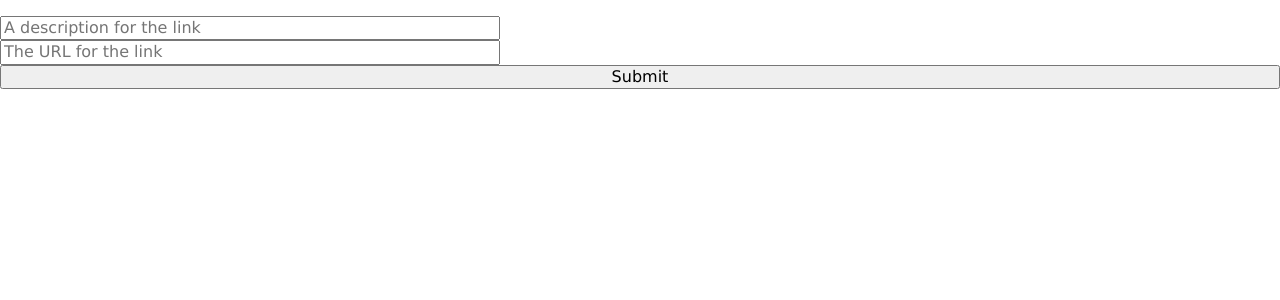
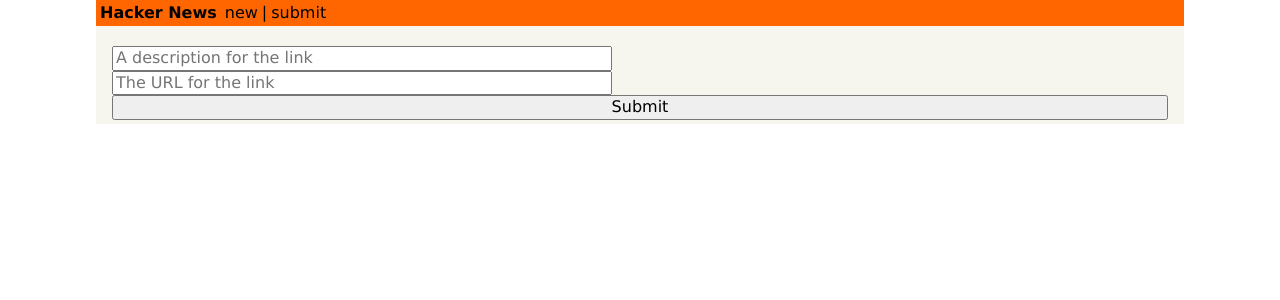
Before and after one commit to abandisch/graphql-client, a React (Create React App) app: page /create in a window 1280 px wide. Shown: the top 300 px of the page. Built offline with nearby package versions, Linux system fonts and the light colour scheme.

Commit message:
add routing

```diff
--- a/src/components/App.js
+++ b/src/components/App.js
@@ -1,11 +1,23 @@
 import React, { Component } from 'react'
-// import LinkList from './LinkList'
+import { Switch, Route } from 'react-router-dom'
+import LinkList from './LinkList'
 import CreateLink from './CreateLink'
+import Header from './Header'
 import '../styles/App.css'
 
 class App extends Component {
   render () {
-    return <CreateLink />
+    return (
+      <div className='center w85'>
+        <Header />
+        <div className='ph3 pv1 background-gray'>
+          <Switch>
+            <Route exact path='/' component={LinkList} />
+            <Route exact path='/create' component={CreateLink} />
+          </Switch>
+        </div>
+      </div>
+    )
   }
 }
 
--- a/src/components/CreateLink.js
+++ b/src/components/CreateLink.js
@@ -2,9 +2,9 @@
 import { Mutation } from 'react-apollo'
 import { POST_MUTATION } from '../lib/graphql/Mutations'
 
-const CreateLinkButton = ({ description, url }) => {
+const CreateLinkButton = ({ description, url, onCompleted }) => {
   return (
-    <Mutation mutation={POST_MUTATION} variables={{ description, url }}>
+    <Mutation mutation={POST_MUTATION} variables={{ description, url }} onCompleted={onCompleted}>
       {
         (postMutation, { loading, error, data }) => {
           if (loading) return <button type='button'>Please wait</button>
@@ -50,7 +50,11 @@
             onChange={(e) => this.setState({ url: e.target.value })}
             placeholder='The URL for the link'
           />
-          <CreateLinkButton description={description} url={url} />
+          <CreateLinkButton
+            description={description}
+            url={url}
+            onCompleted={() => this.props.history.push('/')}
+          />
         </div>
       </div>
     )
--- /dev/null
+++ b/src/components/Header.js
@@ -0,0 +1,23 @@
+import React from 'react'
+import { Link, withRouter } from 'react-router-dom'
+
+class Header extends React.Component {
+  render () {
+    return (
+      <div className='flex pa1 justify-between nowrap orange'>
+        <div className='flex flex-fixed black'>
+          <div className='fw7 mr1'>Hacker News</div>
+          <Link to='/' className='ml1 no-underline black'>
+            new
+          </Link>
+          <div className='ml1'>|</div>
+          <Link to='/create' className='ml1 no-underline black'>
+            submit
+          </Link>
+        </div>
+      </div>
+    )
+  }
+}
+
+export default withRouter(Header)
--- a/src/index.js
+++ b/src/index.js
@@ -2,6 +2,7 @@
 import ReactDOM from 'react-dom'
 import './styles/index.css'
 import App from './components/App'
+import { BrowserRouter as Router } from 'react-router-dom'
 import * as serviceWorker from './serviceWorker'
 import { ApolloProvider } from 'react-apollo'
 import { ApolloClient } from 'apollo-client'
@@ -19,9 +20,11 @@
 })
 
 ReactDOM.render(
-  <ApolloProvider client={client}>
-    <App />
-  </ApolloProvider>,
+  <Router>
+    <ApolloProvider client={client}>
+      <App />
+    </ApolloProvider>
+  </Router>,
   document.getElementById('root'))
 
 // If you want your app to work offline and load faster, you can change
```
